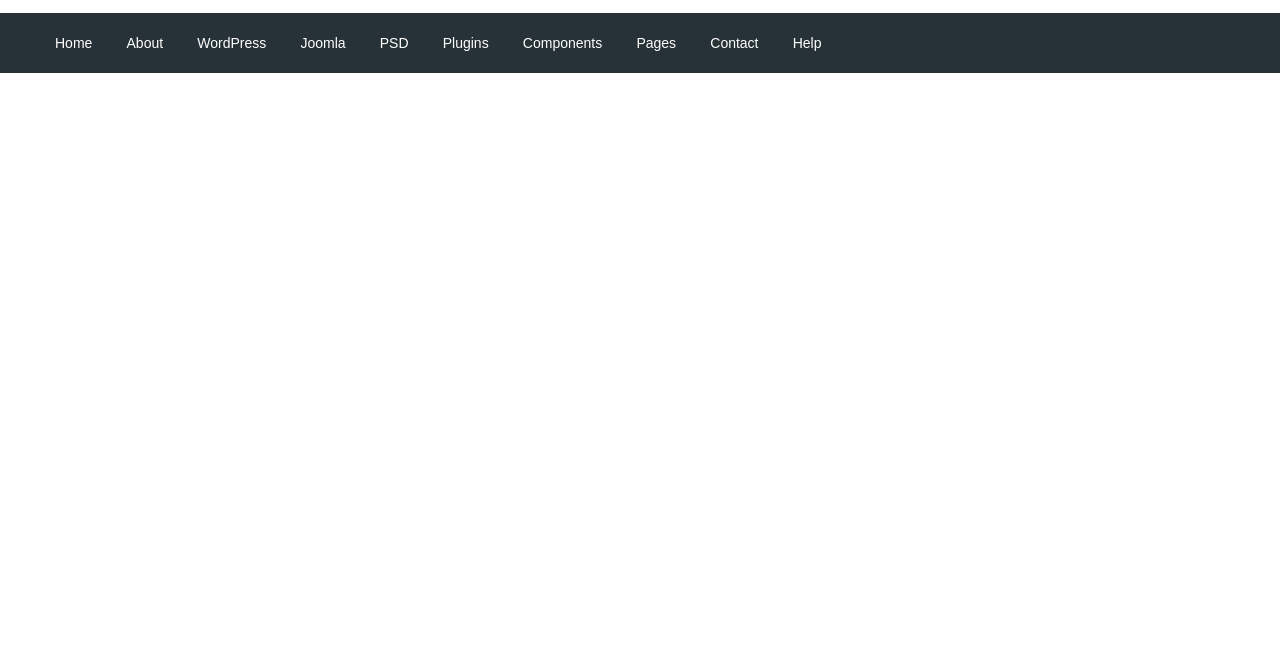
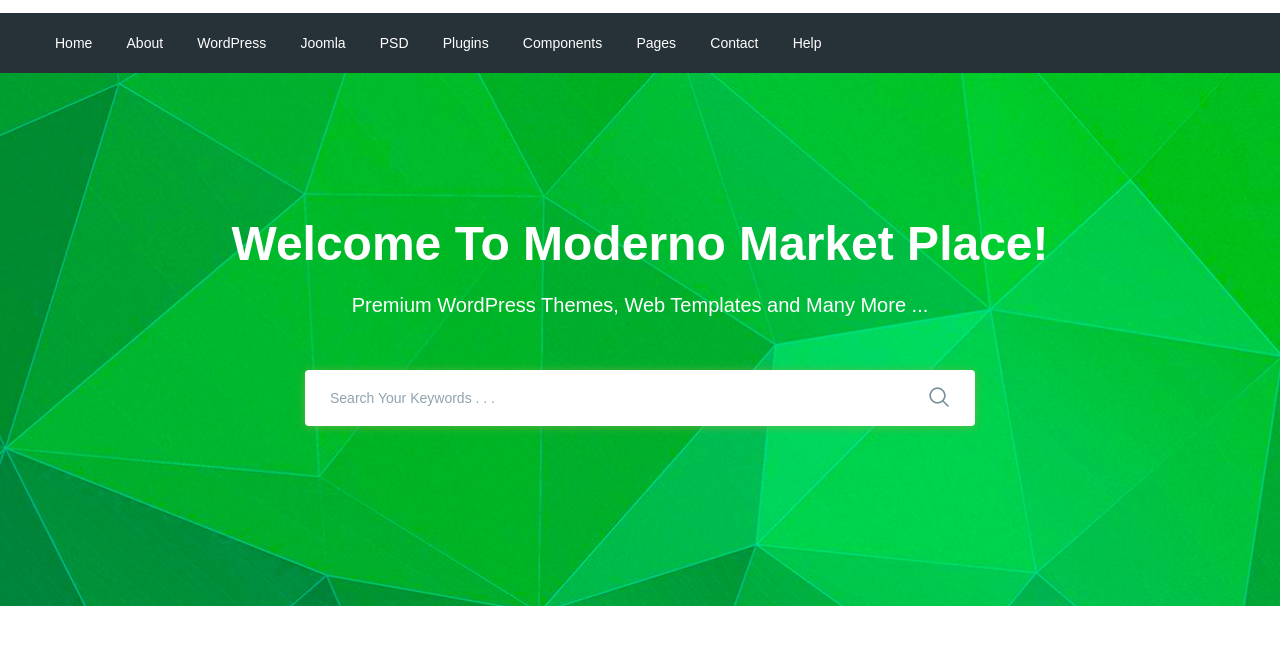
Before and after one commit to antonkondrat/Moderno, a website: page app/index.html in a window 1280 px wide. Shown: the part 77-722 px from the top of the page. Drawn offline with nearby package versions, Linux system fonts and the light colour scheme; files that its build step writes are made by us from their sources.

Commit message:
added section search

```diff
--- a/app/index.html
+++ b/app/index.html
@@ -96,6 +96,27 @@
       </div>
    </header>
 
+   <section class="search" style="background-image: url(images/search-bg.jpg);">
+      <div class="container">
+         <div class="search__inner">
+            <div class="search__inner-title">
+               Welcome To Moderno Market Place!
+            </div>
+            <div class="search__inner-text">
+               Premium WordPress Themes, Web Templates and Many More ...
+            </div>
+            <div class="search__inner-form">
+               <form>
+                  <input type="text" placeholder="Search Your Keywords . . ." required>
+                  <button type="submit">
+                     <img src="images/icons/search.png" alt="">
+                  </button>
+               </form>
+            </div>
+         </div>
+      </div>
+   </section>
+
    <script src="https://ajax.googleapis.com/ajax/libs/jquery/3.4.1/jquery.min.js"></script>
    <script src="js/libs.min.js"></script>
    <script src="js/main.min.js"></script>
--- a/app/scss/style.scss
+++ b/app/scss/style.scss
@@ -1,7 +1,6 @@
-@import 'vars';
-@import 'global';
-@import 'fonts';
-
+@import "vars";
+@import "global";
+@import "fonts";
 
 /*Header*/
 .header__top-inner {
@@ -52,3 +51,57 @@
       font-size: 14px;
    }
 }
+
+/*Search*/
+.search {
+   background-repeat: no-repeat;
+   background-size: cover;
+   background-position: center;
+   min-height: 533px;
+}
+.search__inner {
+   padding: 135px 0 100px;
+   color: #fff;
+   text-align: center;
+   &-title {
+      margin-bottom: 10px;
+      font-size: 48px;
+      font-weight: 700;
+      line-height: 72px;
+   }
+   &-text {
+      margin-bottom: 50px;
+      font-size: 20px;
+      font-weight: 500;
+      line-height: 30px;
+   }
+   &-form {
+      max-width: 670px;
+      margin: 0 auto;
+      position: relative;
+      input {
+         display: block;
+         width: 100%;
+         box-shadow: 0px 1px 10px 0px rgba(124, 178, 64, 0.75);
+         border-radius: 4px;
+         border: none;
+         height: 56px;
+         font-size: 14px;
+         font-weight: 500;
+         outline: transparent;
+         padding-left: 25px;
+         padding-right: 60px;
+         &::placeholder {
+            color: #90a4ae;
+            font-weight: 500;
+         }
+      }
+      button {
+         position: absolute;
+         border: none;
+         background-color: transparent;
+         right: 20px;
+         top: 16px;
+      }
+   }
+}
```
Also changed, not shown: app/images/icons/search.png (added), app/images/icons/search.svg (added), app/images/search-bg.jpg (added).
